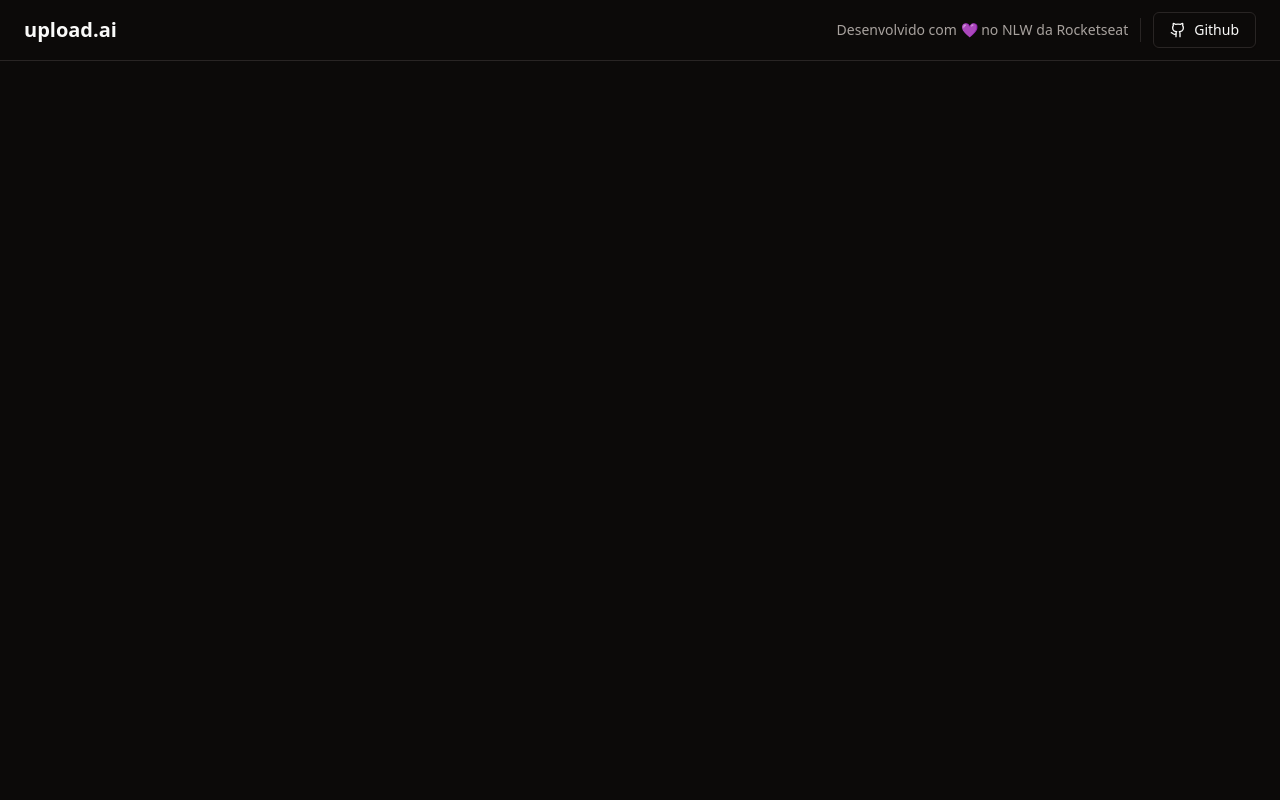
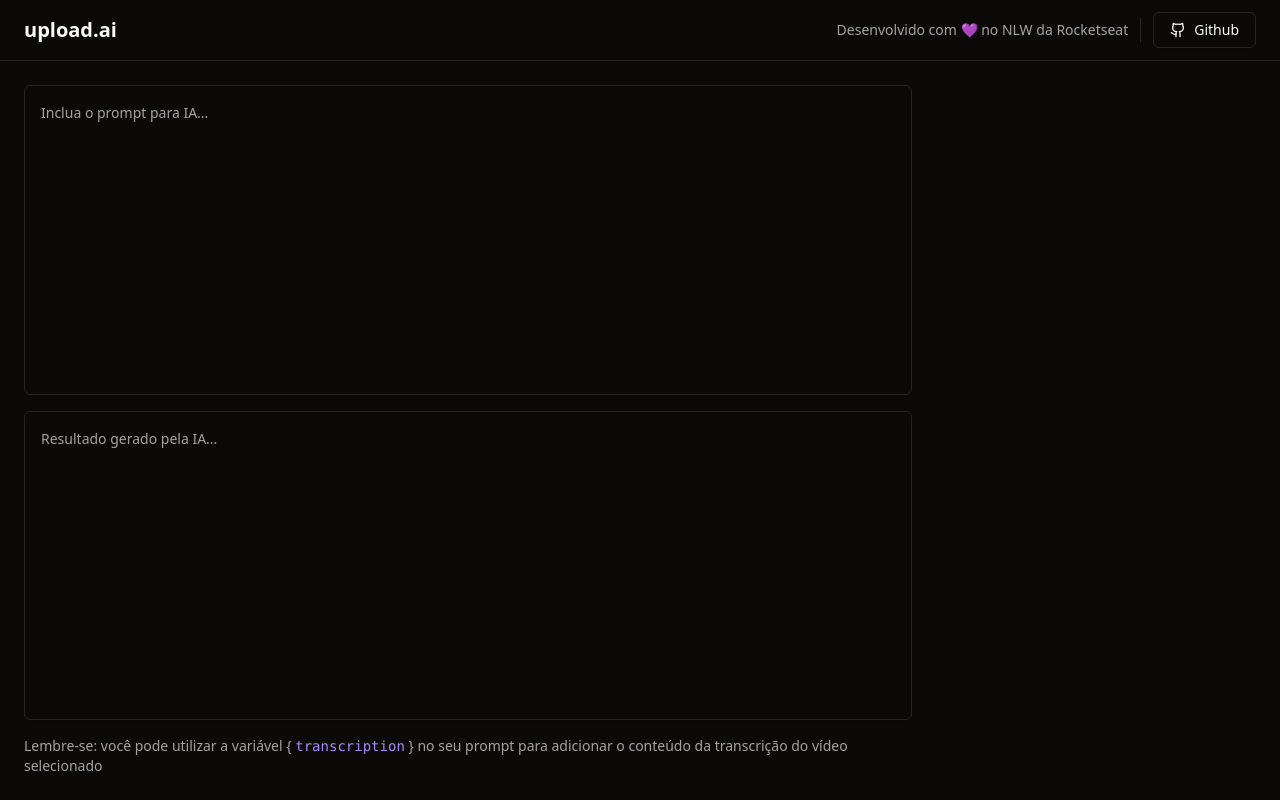
Before and after one commit to caioharuo/upload-ai, a React (Vite) app in the folder upload-ai-web/: page / in a window 1280 px wide. Built offline with nearby package versions, Linux system fonts and the light colour scheme.

Commit message:
create prompts

```diff
--- a/upload-ai-web/src/App.tsx
+++ b/upload-ai-web/src/App.tsx
@@ -1,6 +1,7 @@
 import { Github } from 'lucide-react';
 import { Button } from './components/ui/button';
 import { Separator } from './components/ui/separator';
+import { Textarea } from './components/ui/textarea';
 
 export function App() {
   return (
@@ -21,6 +22,30 @@ export function App() {
           </Button>
         </div>
       </header>
+
+      <main className="flex-1 p-6 flex gap-6">
+        <div className="flex flex-col flex-1 gap-4">
+          <div className="grid grid-rows-2 gap-4 flex-1">
+            <Textarea
+              className="resize-none p-4 leading-relaxed"
+              placeholder="Inclua o prompt para IA..."
+            />
+            <Textarea
+              className="resize-none p-4 leading-relaxed"
+              placeholder="Resultado gerado pela IA..."
+              readOnly
+            />
+          </div>
+
+          <p className="text-sm text-muted-foreground">
+            Lembre-se: você pode utilizar a variável {'{ '}
+            <code className="text-violet-400">transcription</code>
+            {' }'} no seu prompt para adicionar o conteúdo da transcrição do
+            vídeo selecionado
+          </p>
+        </div>
+        <aside className="w-80"></aside>
+      </main>
     </div>
   );
 }
--- /dev/null
+++ b/upload-ai-web/src/components/ui/textarea.tsx
@@ -0,0 +1,24 @@
+import * as React from "react"
+
+import { cn } from "@/lib/utils"
+
+export interface TextareaProps
+  extends React.TextareaHTMLAttributes<HTMLTextAreaElement> {}
+
+const Textarea = React.forwardRef<HTMLTextAreaElement, TextareaProps>(
+  ({ className, ...props }, ref) => {
+    return (
+      <textarea
+        className={cn(
+          "flex min-h-[60px] w-full rounded-md border border-input bg-transparent px-3 py-2 text-sm shadow-sm placeholder:text-muted-foreground focus-visible:outline-none focus-visible:ring-1 focus-visible:ring-ring disabled:cursor-not-allowed disabled:opacity-50",
+          className
+        )}
+        ref={ref}
+        {...props}
+      />
+    )
+  }
+)
+Textarea.displayName = "Textarea"
+
+export { Textarea }
```
